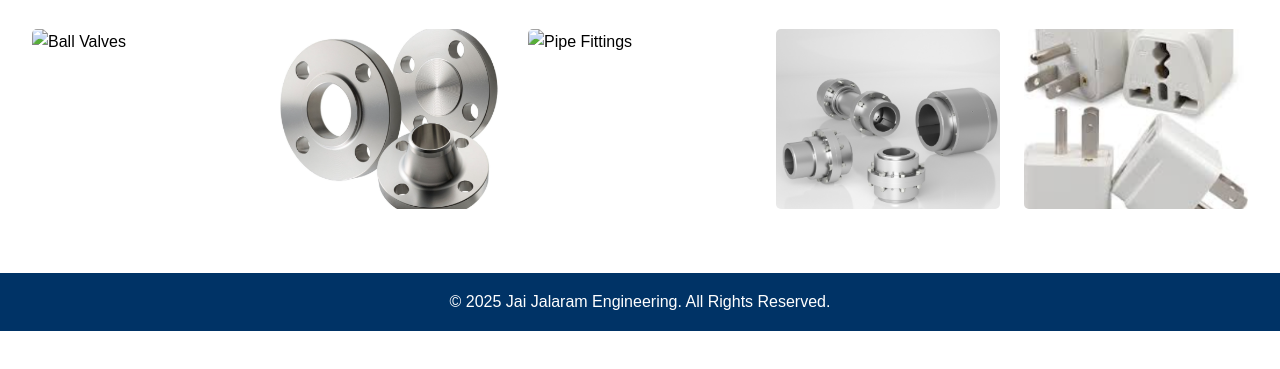
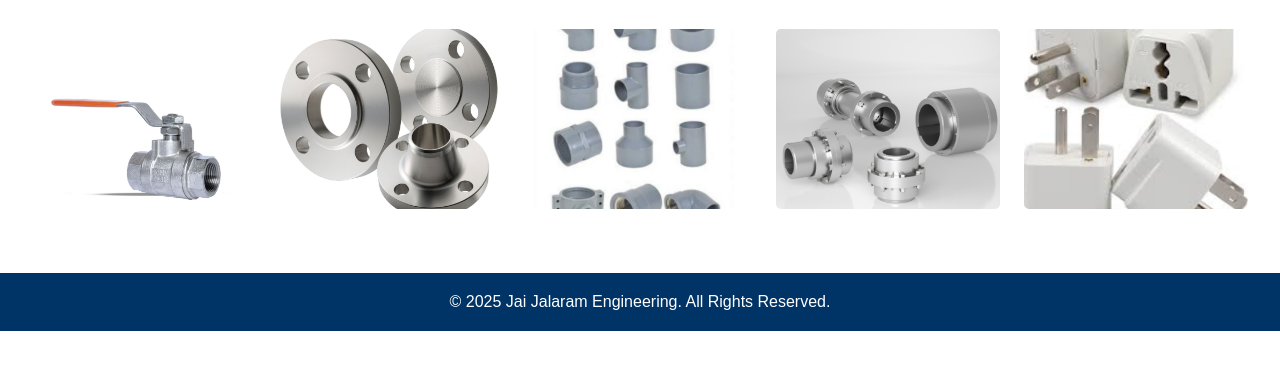
Before and after one commit to Maitra1018/Website-1, a plain HTML site: page gallery.html in a window 1280 px wide. Shown: the part 151-520 px from the top of the page. Drawn offline with Linux system fonts and the light colour scheme.

Commit message:
Update gallery.html

```diff
--- a/gallery.html
+++ b/gallery.html
@@ -40,9 +40,9 @@
   <!-- Gallery Section -->
   <h1 style="text-align:center; margin-top:2rem;">Our Gallery</h1>
   <section class="gallery-container">
-    <img src="images/Ball-Valves.png" alt="Ball Valves">
+    <img src="images/Ball Valves.png" alt="Ball Valves">
     <img src="images/Flanges.png" alt="Flanges">
-    <img src="images/Pipe-Fittings.png" alt="Pipe Fittings">
+    <img src="images/Pipe fittings.png" alt="Pipe Fittings">
     <img src="images/Couplings.png" alt="Couplings">
     <img src="images/Adapters.png" alt="Adapters">
   </section>
```
